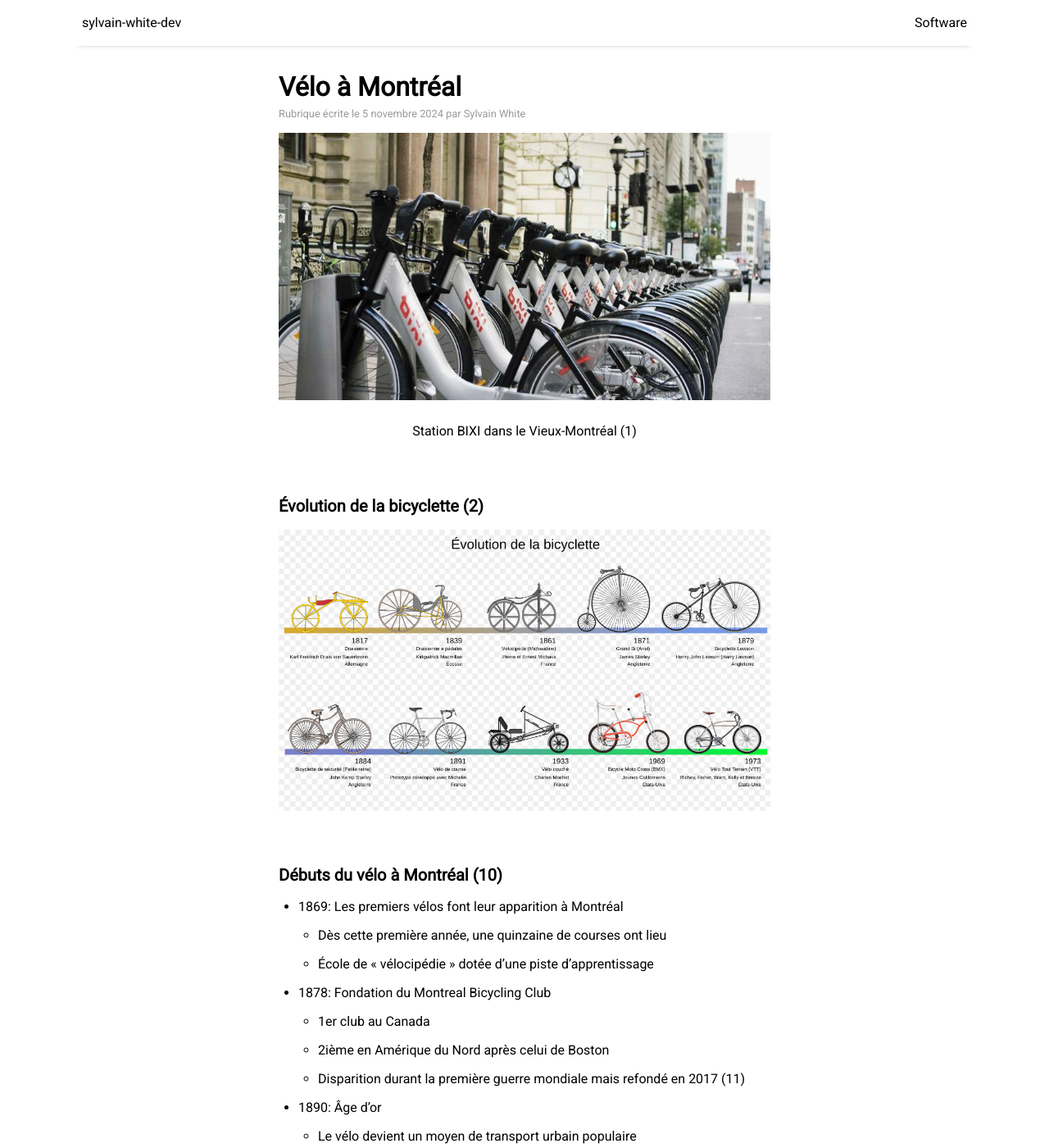
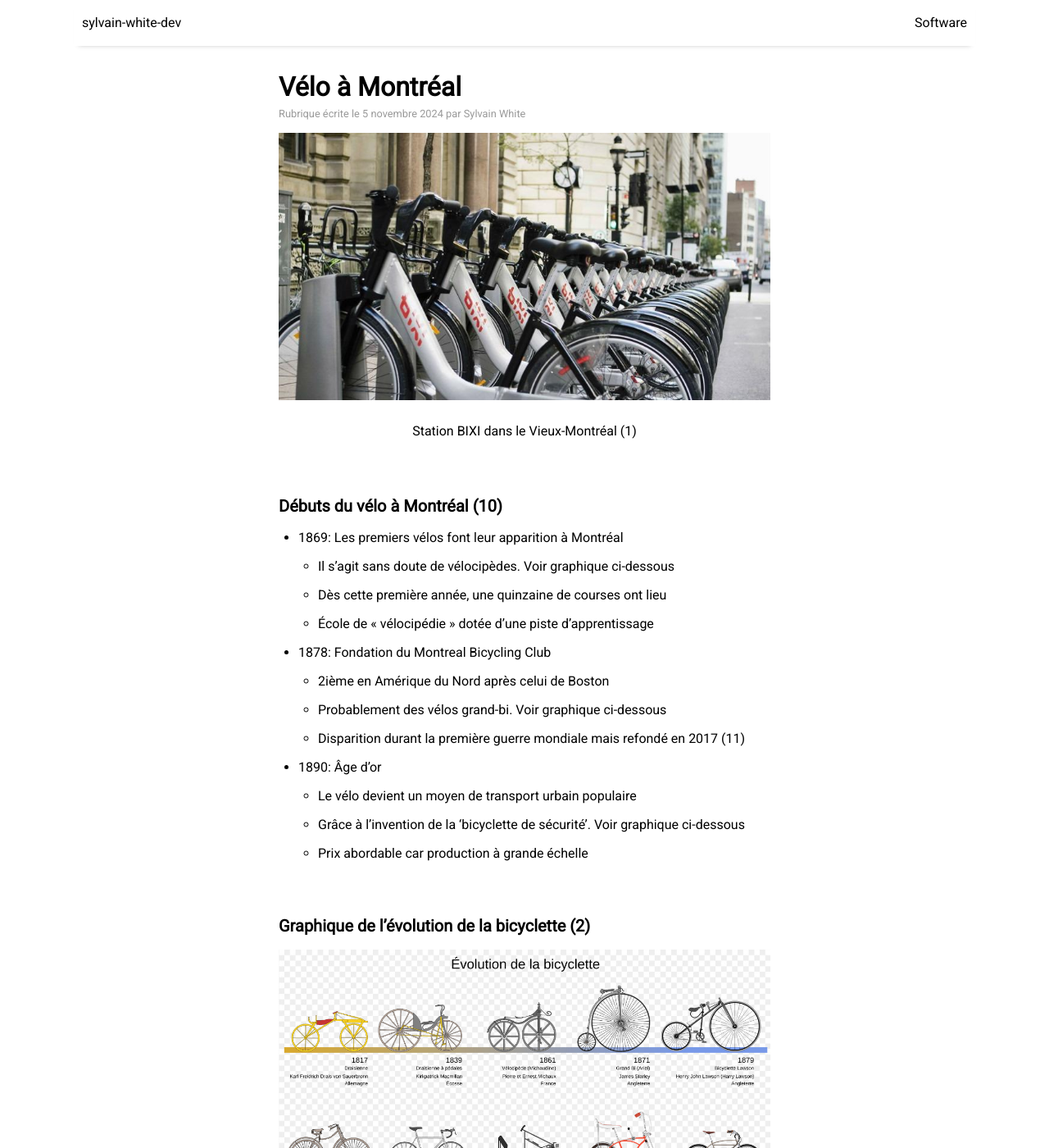
Before and after one commit to sylvainwhite/sylvain-white-dev, a Jekyll site: the page built from _posts/2024-11-05-VéloÀMontréal.md, in a window 1280 px wide and 1400 px high. Shown: the whole window at 82% size. Built offline with Jekyll 4.4.1, drawn with Linux system fonts in a browser that asks for light colours; nearby versions of some CDN libraries; some of the changed text lies outside the part shown.

Commit message:
Fix post VéloÀMontréal

```diff
--- a/_posts/2024-11-05-VéloÀMontréal.md
+++ b/_posts/2024-11-05-VéloÀMontréal.md
@@ -9,21 +9,24 @@ image: VéloÀMontréal.jpg
 <p style="text-align: center;">Station BIXI dans le Vieux-Montréal (1)</p>
 
 <br/>
-### Évolution de la bicyclette (2)
-
-![]({{ site.github.url }}/resources/ÉvolutionDeLaBicyclette.jpg "Par Al2. Translation by Berrucomons — Travail personnel, CC BY 3.0")
-
-<br/>
 ### Débuts du vélo à Montréal (10)
 * 1869: Les premiers vélos font leur apparition à Montréal
+	* Il s'agit sans doute de vélocipèdes. Voir graphique ci-dessous
 	* Dès cette première année, une quinzaine de courses ont lieu
 	* École de « vélocipédie » dotée d’une piste d’apprentissage
 * 1878: Fondation du Montreal Bicycling Club
-	* 1er club au Canada
 	* 2ième en Amérique du Nord après celui de Boston
+	* Probablement des vélos grand-bi. Voir graphique ci-dessous
 	* Disparition durant la première guerre mondiale mais refondé en 2017 (11)
 * 1890: Âge d'or
 	* Le vélo devient un moyen de transport urbain populaire
+	* Grâce à l'invention de la 'bicyclette de sécurité'. Voir graphique ci-dessous
+	* Prix abordable car production à grande échelle
+
+<br/>
+### Graphique de l'évolution de la bicyclette (2)
+
+![]({{ site.github.url }}/resources/ÉvolutionDeLaBicyclette.jpg "Par Al2. Translation by Berrucomons — Travail personnel, CC BY 3.0")
 
 <br/>
 ### Déclin et renouveau (10)
```
Also changed, not shown: other parts of _posts/2024-11-05-VéloÀMontréal.md (+1 -1 lines).
